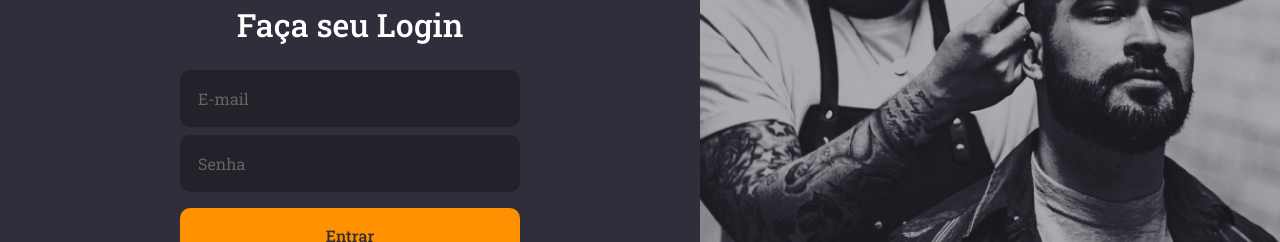
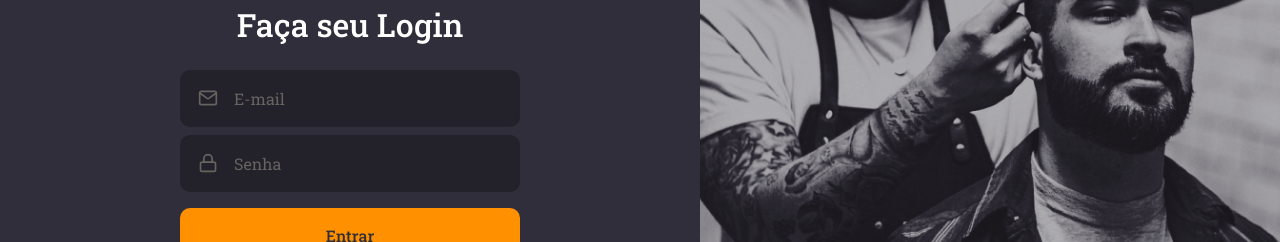
Before and after one commit to pedro-drosa/Gobarber-Web, a React (Create React App) app: page / in a window 1280 px wide. Shown: the part 289-531 px from the top of the page. Built offline with nearby package versions, Linux system fonts and the light colour scheme.

Commit message:
isolating components: Input and Button

```diff
--- /dev/null
+++ b/src/components/Button/index.tsx
@@ -0,0 +1,15 @@
+import React, { ButtonHTMLAttributes } from 'react';
+
+import { Container } from './styles';
+
+type ButtonProps = ButtonHTMLAttributes<HTMLButtonElement>;
+
+const Button: React.FC<ButtonProps> = ({ children, ...rest }) => {
+  return (
+    <Container type="button" {...rest}>
+      {children}
+    </Container>
+  );
+};
+
+export default Button;
--- /dev/null
+++ b/src/components/Button/styles.ts
@@ -0,0 +1,19 @@
+import styled from 'styled-components';
+import { shade } from 'polished';
+
+export const Container = styled.button`
+  background: #ff9000;
+  height: 56px;
+  border-radius: 10px;
+  border: 0;
+  padding: 0 16px;
+  color: #312e38;
+  width: 100%;
+  font-weight: 500;
+  margin-top: 16px;
+  transition: background-color 0.2s;
+
+  &:hover {
+    background: ${shade(0.2, '#ff9000')};
+  }
+`;
--- /dev/null
+++ b/src/components/Input/index.tsx
@@ -0,0 +1,19 @@
+import React, { InputHTMLAttributes } from 'react';
+import { IconBaseProps } from 'react-icons';
+import { Container } from './styles';
+
+interface InputProps extends InputHTMLAttributes<HTMLInputElement> {
+  name: string;
+  icon: React.ComponentType<IconBaseProps>;
+}
+
+const Input: React.FC<InputProps> = ({ icon: Icon, ...rest }) => {
+  return (
+    <Container>
+      {Icon && <Icon size={20} />}
+      <input {...rest} />
+    </Container>
+  );
+};
+
+export default Input;
--- /dev/null
+++ b/src/components/Input/styles.ts
@@ -0,0 +1,31 @@
+import styled from 'styled-components';
+
+export const Container = styled.div`
+  background: #232129;
+  border-radius: 10px;
+  border: 2px solid #232129;
+  padding: 16px;
+  width: 100%;
+  display: flex;
+  align-items: center;
+  color: #666360;
+
+  & + div {
+    margin-top: 8px;
+  }
+
+  input {
+    background: transparent;
+    flex: 1;
+    border: 0;
+    color: #f4ede8;
+
+    &::placeholder {
+      color: #666360;
+    }
+  }
+
+  svg {
+    margin-right: 16px;
+  }
+`;
--- a/src/pages/Signin/Signin.tsx
+++ b/src/pages/Signin/Signin.tsx
@@ -1,9 +1,12 @@
 import React from 'react';
-import { FiLogIn } from 'react-icons/fi';
+import { FiLogIn, FiMail, FiLock } from 'react-icons/fi';
 
-import { Container, Content, Background } from './style';
+import { Container, Content, Background } from './styles';
 
 import logo from '../../assets/logo.svg';
+
+import Input from '../../components/Input';
+import Button from '../../components/Button';
 
 const SignIn: React.FC = () => {
   return (
@@ -12,9 +15,14 @@
         <img src={logo} alt="Gobarber" />
         <form>
           <h1>Faça seu Login</h1>
-          <input type="text" placeholder="E-mail" />
-          <input type="password" placeholder="Senha" />
-          <button type="submit">Entrar</button>
+          <Input name="email" icon={FiMail} type="text" placeholder="E-mail" />
+          <Input
+            name="password"
+            icon={FiLock}
+            type="password"
+            placeholder="Senha"
+          />
+          <Button type="submit">Entrar</Button>
           <a href="forgot">Esqueci minha senha</a>
         </form>
         <a href="createaccount">
--- a/src/pages/Signin/style.ts
+++ b/src/pages/Signin/styles.ts
@@ -26,38 +26,6 @@
       margin-bottom: 24px;
     }
 
-    input {
-      background: #232129;
-      border-radius: 10px;
-      border: 2px solid #232129;
-      padding: 16px;
-      width: 100%;
-      color: #f4ede8;
-
-      &::placeholder {
-        color: #666360;
-      }
-
-      & + input {
-        margin-top: 8px;
-      }
-    }
-    button {
-      background: #ff9000;
-      height: 56px;
-      border-radius: 10px;
-      border: 0;
-      padding: 0 16px;
-      color: #312e38;
-      width: 100%;
-      font-weight: 500;
-      margin-top: 16px;
-      transition: background-color 0.2s;
-
-      &:hover {
-        background: ${shade(0.2, '#ff9000')};
-      }
-    }
     a {
       color: #f4ede8;
       display: block;
```
Also changed, not shown: .eslintrc.json.
